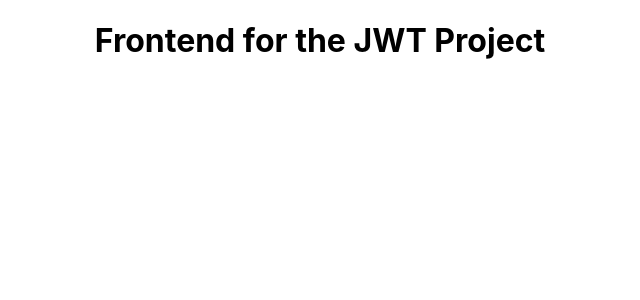
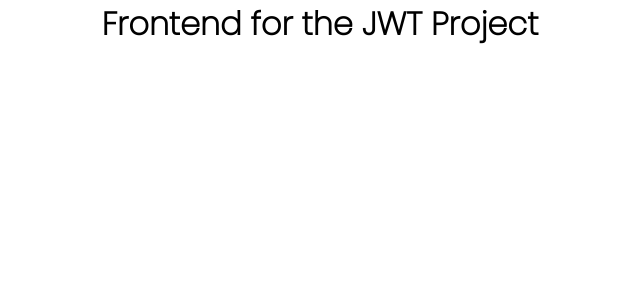
Before and after one commit to kowais915/jwt-aut-frontend, a React (Create React App) app: page / in a window 1280 px wide. Shown: the top 300 px of the page, without its empty margins (320-960 px from the left). Built offline with nearby package versions, Linux system fonts and the light colour scheme.

Commit message:
:lipstick: Added font family and some basic styles

```diff
--- a/package.json
+++ b/package.json
@@ -8,6 +8,7 @@
     "@testing-library/user-event": "^13.5.0",
     "react": "^18.2.0",
     "react-dom": "^18.2.0",
+    "react-router-dom": "6.4",
     "react-scripts": "5.0.1",
     "web-vitals": "^2.1.4"
   },
--- a/src/App.js
+++ b/src/App.js
@@ -1,5 +1,5 @@
 import './App.css';
-
+import {browserRouter, Routes, Route, Link, NavLink} from 'react-router-dom';
 function App() {
   return (
     <div className="App">
--- a/src/index.css
+++ b/src/index.css
@@ -1,13 +1,8 @@
-body {
+@import url('https://fonts.googleapis.com/css2?family=Poppins:wght@200&display=swap');
+
+*{
   margin: 0;
-  font-family: -apple-system, BlinkMacSystemFont, 'Segoe UI', 'Roboto', 'Oxygen',
-    'Ubuntu', 'Cantarell', 'Fira Sans', 'Droid Sans', 'Helvetica Neue',
-    sans-serif;
-  -webkit-font-smoothing: antialiased;
-  -moz-osx-font-smoothing: grayscale;
+  padding: 0;
+  box-sizing: border-box;
+  font-family: "Poppins", "Helvetica Neue", Helvetica, Arial;
 }
-
-code {
-  font-family: source-code-pro, Menlo, Monaco, Consolas, 'Courier New',
-    monospace;
-}
```
Also changed, not shown: components/Navbar.js (added, +16 -0 lines), styles/Navbar.module.css (added), 1 other file (tests, documents, lock files or other folders).
